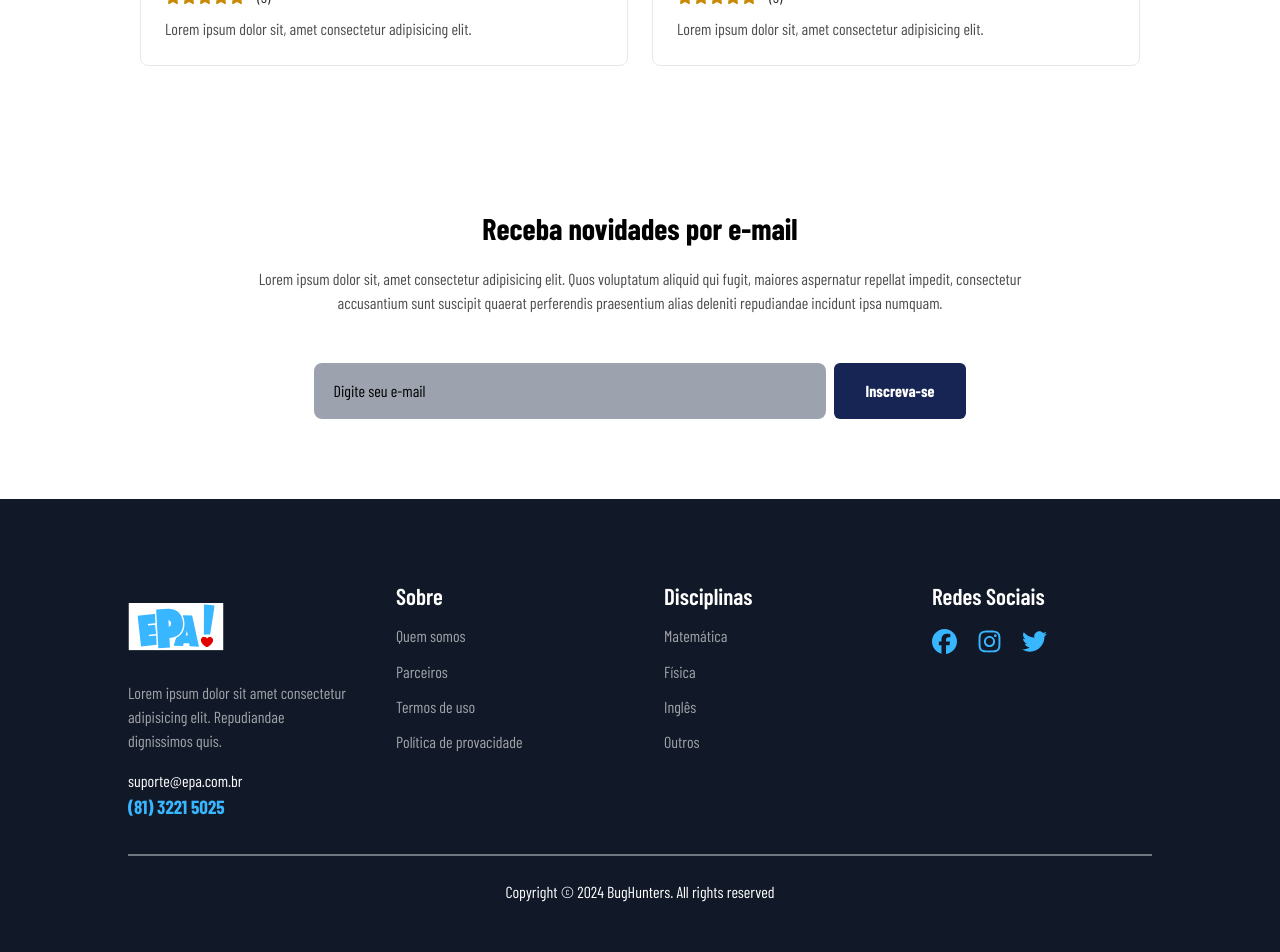
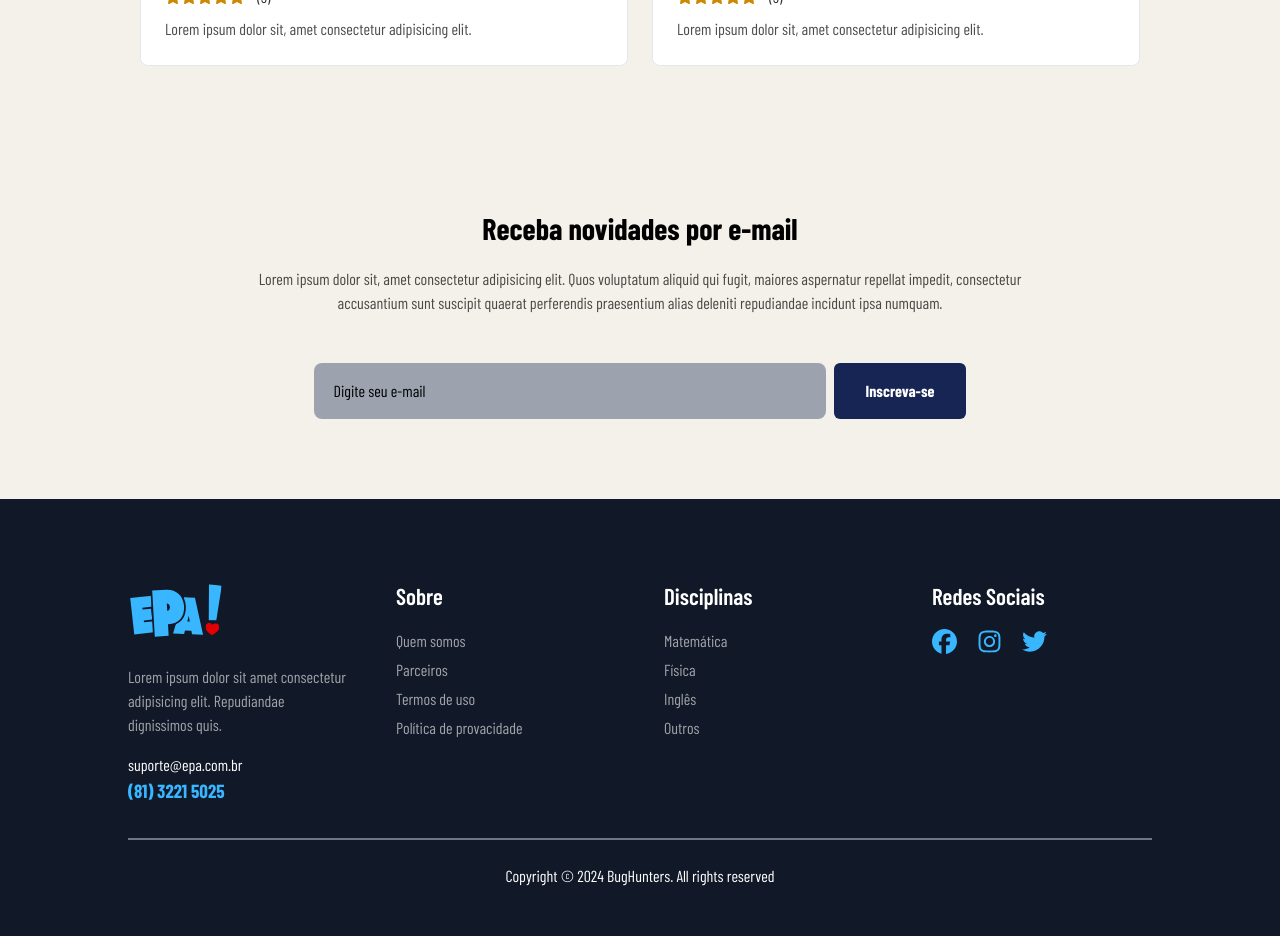
Before and after one commit to Antonio-coding/app-epa, a Next.js app: page / in a window 1280 px wide. Shown: the part 2016-2968 px from the top of the page. Built offline with nearby package versions, Linux system fonts and the light colour scheme; a web font is replaced by a local one.

Commit message:
Footer atualizado.
Logo corrigida e espaço entre link minimizados.

```diff
--- a/src/app/components/Footer/index.tsx
+++ b/src/app/components/Footer/index.tsx
@@ -2,7 +2,7 @@ import Link from 'next/link'
 import React from 'react'
 import { FaFacebook, FaInstagram, FaTwitter } from 'react-icons/fa6'
 import Image from 'next/image';
-import Logo from '../../../../public/images/logo.svg';
+import Logo from '../../../../public/images/logo_footer.svg';
 
 const Footer = () => {
   return (
@@ -14,8 +14,7 @@ const Footer = () => {
           <div>
             {/* Logo */}
             <Link href="/">
-              <Image height={500} width={500} src={Logo} alt="Logo" className="w-[4rem] h-[4rem] sm:w-[6rem] sm:h-[6rem] cursor-pointer" />
-              {/* <img src="/images/logo2.svg" alt="Logo" className="w-[4rem] h-[4rem] sm:w-[6rem] sm:h-[6rem] cursor-pointer" /> */}
+              <Image height={500} width={500} src={Logo} alt="Logo" className="mt-[-1rem] h-[4rem] sm:w-[6rem] sm:h-[6rem] cursor-pointer" />
             </Link>
 
             <p className="text-white text-opacity-60 mt-[0.4rem]">
@@ -27,18 +26,18 @@ const Footer = () => {
           {/* 2nd part */}
           <div>
             <h1 className="text-[23px] font-semibold text-white">Sobre</h1>
-            <p className="mt-[0.7rem] text-white opacity-60 hover:text-primary-blue transition-all duration-200 cursor-pointer w-fit">Quem somos</p>
-            <p className="mt-[0.7rem] text-white opacity-60 hover:text-primary-blue transition-all duration-200 cursor-pointer w-fit">Parceiros</p>
-            <p className="mt-[0.7rem] text-white opacity-60 hover:text-primary-blue transition-all duration-200 cursor-pointer w-fit">Termos de uso</p>
-            <p className="mt-[0.7rem] text-white opacity-60 hover:text-primary-blue transition-all duration-200 cursor-pointer w-fit">Política de provacidade</p>
+            <p className="mt-[1rem] text-white opacity-60 hover:text-primary-blue transition-all duration-200 cursor-pointer w-fit">Quem somos</p>
+            <p className="mt-[0.3rem] text-white opacity-60 hover:text-primary-blue transition-all duration-200 cursor-pointer w-fit">Parceiros</p>
+            <p className="mt-[0.3rem] text-white opacity-60 hover:text-primary-blue transition-all duration-200 cursor-pointer w-fit">Termos de uso</p>
+            <p className="mt-[0.3rem] text-white opacity-60 hover:text-primary-blue transition-all duration-200 cursor-pointer w-fit">Política de provacidade</p>
           </div>
           {/* 3rd part */}
           <div>
             <h1 className="text-[23px] font-semibold text-white">Disciplinas</h1>
-            <p className="mt-[0.7rem] text-white opacity-60 hover:text-primary-blue transition-all duration-200 cursor-pointer w-fit">Matemática</p>
-            <p className="mt-[0.7rem] text-white opacity-60 hover:text-primary-blue transition-all duration-200 cursor-pointer w-fit">Física</p>
-            <p className="mt-[0.7rem] text-white opacity-60 hover:text-primary-blue transition-all duration-200 cursor-pointer w-fit">Inglês</p>
-            <p className="mt-[0.7rem] text-white opacity-60 hover:text-primary-blue transition-all duration-200 cursor-pointer w-fit">Outros</p>
+            <p className="mt-[1rem] text-white opacity-60 hover:text-primary-blue transition-all duration-200 cursor-pointer w-fit">Matemática</p>
+            <p className="mt-[0.3rem] text-white opacity-60 hover:text-primary-blue transition-all duration-200 cursor-pointer w-fit">Física</p>
+            <p className="mt-[0.3rem] text-white opacity-60 hover:text-primary-blue transition-all duration-200 cursor-pointer w-fit">Inglês</p>
+            <p className="mt-[0.3rem] text-white opacity-60 hover:text-primary-blue transition-all duration-200 cursor-pointer w-fit">Outros</p>
           </div>
           {/* 4th part */}
           <div>
--- a/src/app/page.tsx
+++ b/src/app/page.tsx
@@ -9,7 +9,7 @@ const HomePage = () => {
   return (
 
     <>
-      <div className="overflow-hidden">
+      <div className="overflow-hidden bg-[#f4f1ea]">
         <Hero />
         <Feature />
         <Depositions />
```
Also changed, not shown: public/images/logo_2.svg (deleted), public/images/logo_footer.svg (added).
